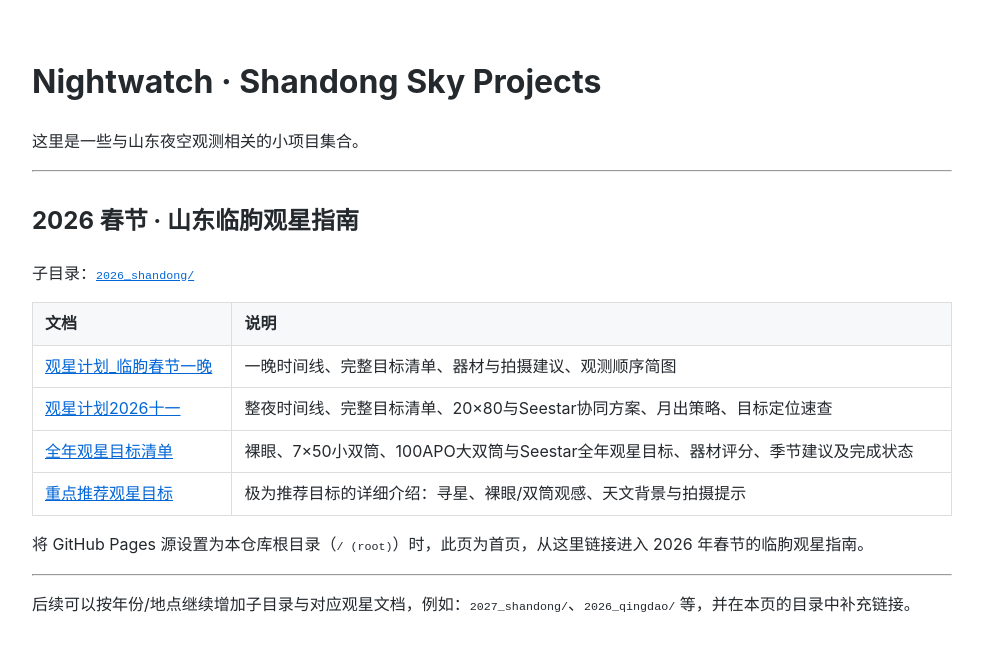
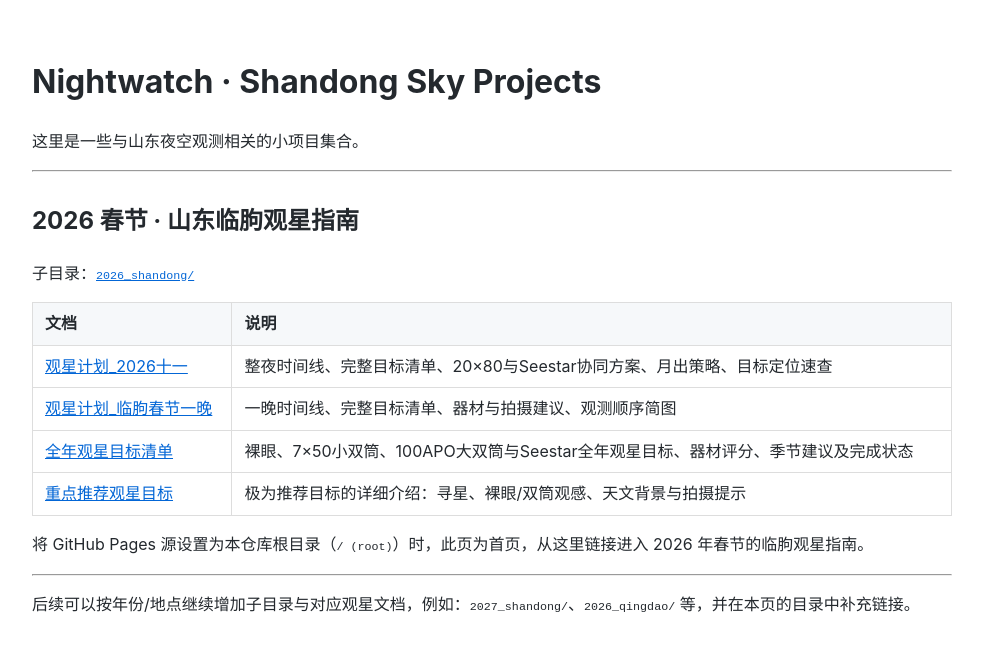
Before and after one commit to dadongshangu/nightwatch, a Jekyll site: the page built from index.md, in a window 1280 px wide. Shown: the top 651 px of the page, without its empty margins (148-1131 px from the left). Built offline with Jekyll 4.4.1, drawn with Linux system fonts in a browser that asks for light colours; our own code applies the rules of GitHub Pages for plain Markdown files; part of the change alters nothing that is shown.

```diff
--- a/index.md
+++ b/index.md
@@ -13,8 +13,8 @@ layout: default
 
 | 文档 | 说明 |
 |------|------|
+| [观星计划_2026十一](2026十一观星.md) | 整夜时间线、完整目标清单、20×80与Seestar协同方案、月出策略、目标定位速查 |
 | [观星计划_临朐春节一晚](2026_shandong/观星计划_临朐春节一晚) | 一晚时间线、完整目标清单、器材与拍摄建议、观测顺序简图 |
-| [观星计划2026十一](2026十一观星) | 整夜时间线、完整目标清单、20×80与Seestar协同方案、月出策略、目标定位速查 |
 | [全年观星目标清单](全年观星目标清单.md) | 裸眼、7×50小双筒、100APO大双筒与Seestar全年观星目标、器材评分、季节建议及完成状态 |
 | [重点推荐观星目标](2026_shandong/重点推荐观星目标) | 极为推荐目标的详细介绍：寻星、裸眼/双筒观感、天文背景与拍摄提示 |
 
```
